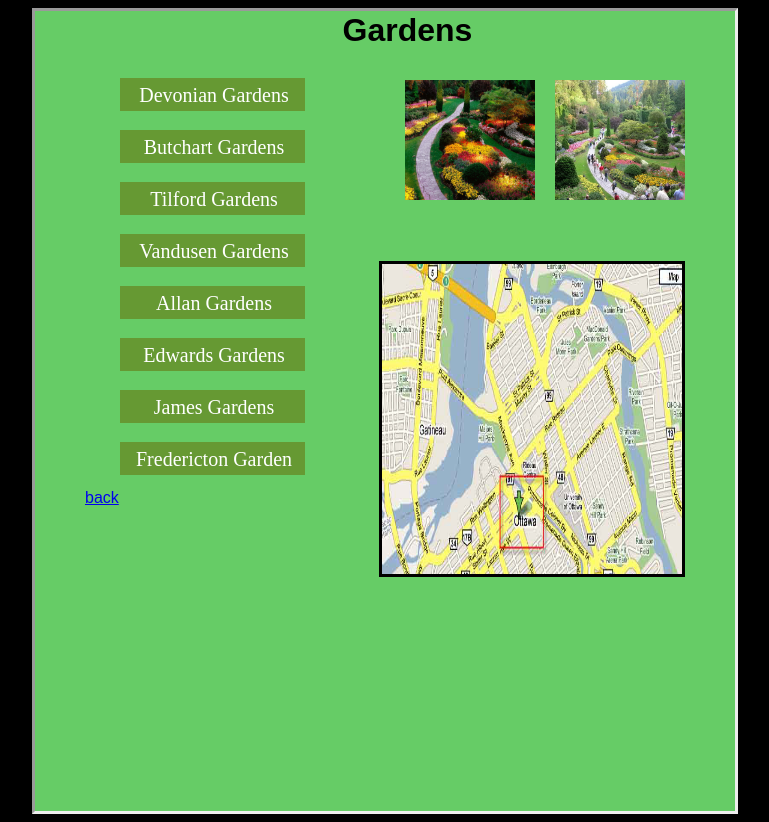
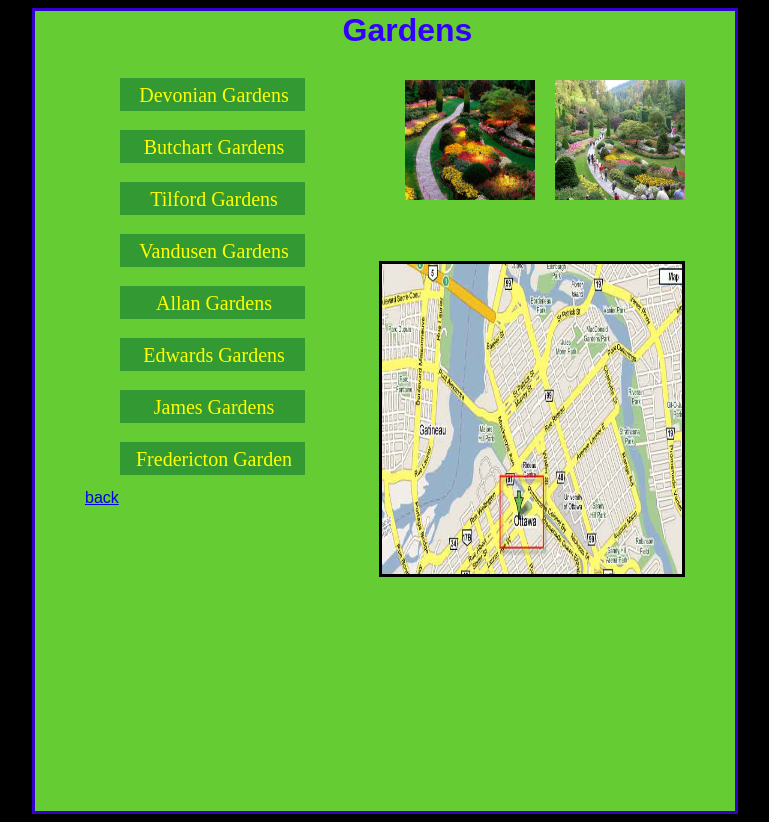
Before and after one commit to jasp0003/web-app, a PHP site: page /gardens.html in a window 1280 px wide. Shown: the whole page, without its empty margins (18-787 px from the left). Run offline with PHP 8.4, Linux system fonts and the light colour scheme.

Commit message:
done some more changes

```diff
--- a/working_prototype/css/general.css
+++ b/working_prototype/css/general.css
@@ -10,18 +10,19 @@ html {
 }
 
 body {
-	background-color:#6C6;
+	background-color:#6C3;
 	width: 600px;
 	height: 700px;
 	margin-right: 50px;
 	margin-left: 50px;
 	padding:50px ;
-    color:#000;
-	border-color:#000;
-	border-bottom:inset;
-	border-left:inset;
-	border-top:inset;
-	border-right:inset;
+	color:#30C;
+
+	border-bottom:solid;
+	border-left:solid;
+	border-top:solid;
+	border-right:solid;
+
 
 
 }
@@ -31,7 +32,7 @@ h1{
 	margin-top:-55px;
 	text-align:center;
 	text-decoration:blink;
-	color:#000;
+	color:#30F;
 }
 
 
@@ -52,7 +53,25 @@ margin-left:-5px;
 margin-right:2px;
 margin-top:80px;
 
+
+
 }
+
+
+
+
+
+
+ul li a:hover {
+	border-color: #000;
+	background:#30F;
+}
+
+
+
+
+
+
 
 nav aside {
 	width:500px;
@@ -79,6 +98,7 @@ figure  {
 	width: 20px;
 	padding-right:5px;
 	padding-top: 35px;
+
 }
 
 
@@ -86,12 +106,15 @@ figure  {
 	nav ul li{
 	margin-right: 380px;
 	margin-bottom:-5px;
-	background-color: #693;
+	background-color:#393;
 	font-size:22px;
 	text-align: center;
 	padding-left:3px;
 	margin-top:24px;
 	padding-bottom: -5px;
+
+
+
 
 
 }
@@ -104,7 +127,7 @@ nav a:visited {
 
 
 
-	color: #fff;
+	color: #FF0;
 	font-size: 20px;
 	text-decoration:none;
 	text-align: right;
@@ -238,4 +261,5 @@ button:hover{
 
 form div{
 	padding-top:20px;
+
 }
```
